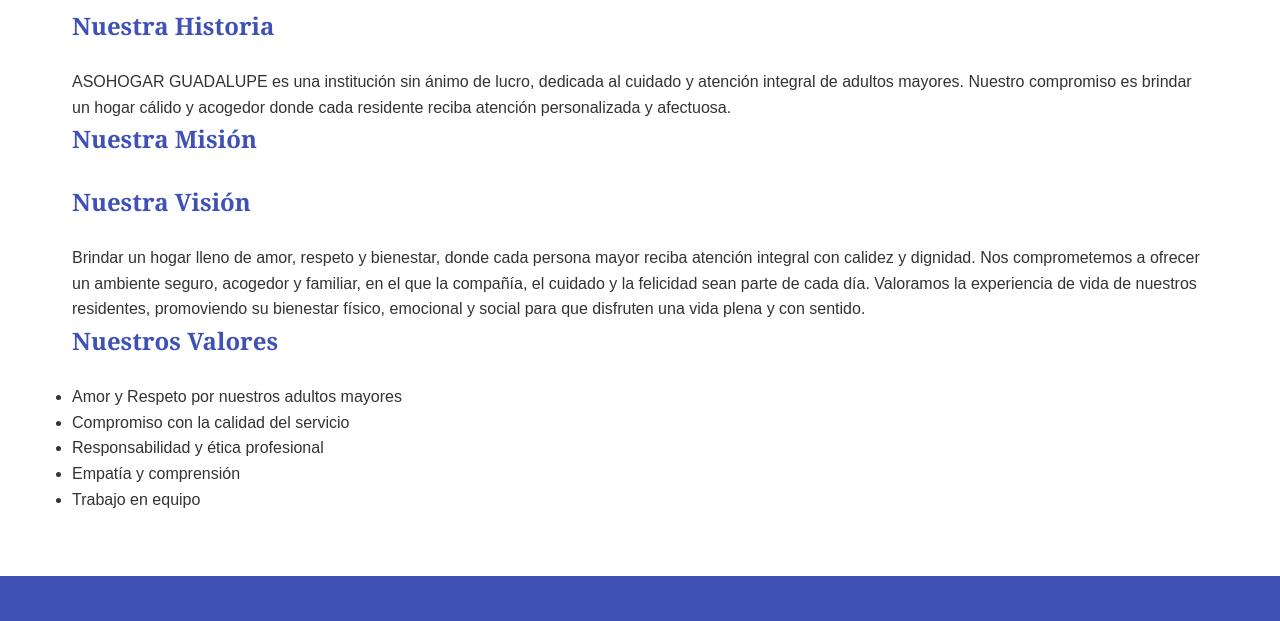
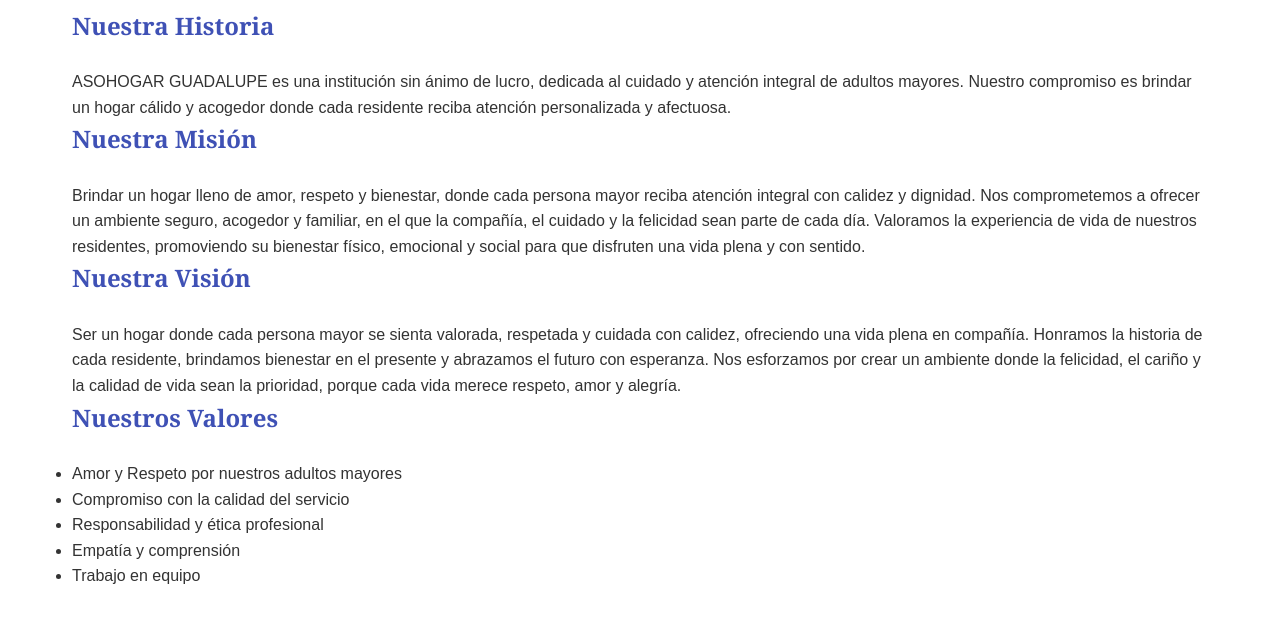
Before and after one commit to Barrios0504/asohogar-guadalupe, a plain HTML site: page pages/sobre-nosotros.html in a window 1280 px wide. Shown: the part 154-775 px from the top of the page. Drawn offline with Linux system fonts and the light colour scheme.

```diff
--- a/pages/sobre-nosotros.html
+++ b/pages/sobre-nosotros.html
@@ -30,14 +30,18 @@
                 <p>ASOHOGAR GUADALUPE es una institución sin ánimo de lucro, dedicada al cuidado y atención integral de adultos mayores. Nuestro compromiso es brindar un hogar cálido y acogedor donde cada residente reciba atención personalizada y afectuosa.</p>
 
                 <h2>Nuestra Misión</h2>
-                <p> </p>
-
-                <h2>Nuestra Visión</h2>
                 <p>Brindar un hogar lleno de amor, respeto y bienestar, donde cada persona mayor reciba atención
                     integral con calidez y dignidad. Nos comprometemos a ofrecer un ambiente seguro, acogedor y
                     familiar, en el que la compañía, el cuidado y la felicidad sean parte de cada día. Valoramos la
                     experiencia de vida de nuestros residentes, promoviendo su bienestar físico, emocional y social
                     para que disfruten una vida plena y con sentido. </p>
+
+                <h2>Nuestra Visión</h2>
+                <p>Ser un hogar donde cada persona mayor se sienta valorada, respetada y cuidada con calidez,
+                    ofreciendo una vida plena en compañía. Honramos la historia de cada residente, brindamos
+                    bienestar en el presente y abrazamos el futuro con esperanza. Nos esforzamos por crear un
+                    ambiente donde la felicidad, el cariño y la calidad de vida sean la prioridad, porque cada vida
+                    merece respeto, amor y alegría. </p>
 
                 <h2>Nuestros Valores</h2>
                 <ul>
```
